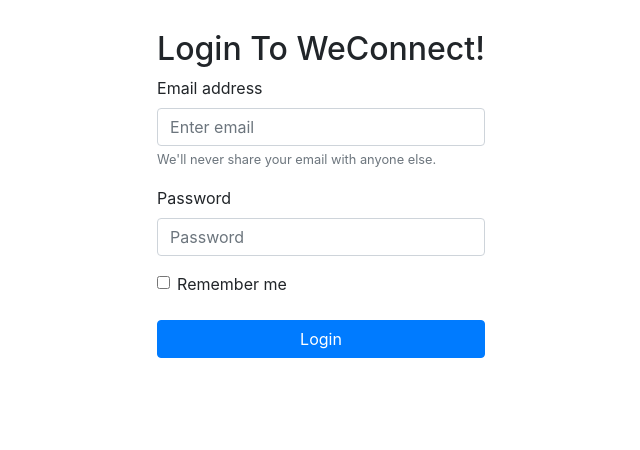
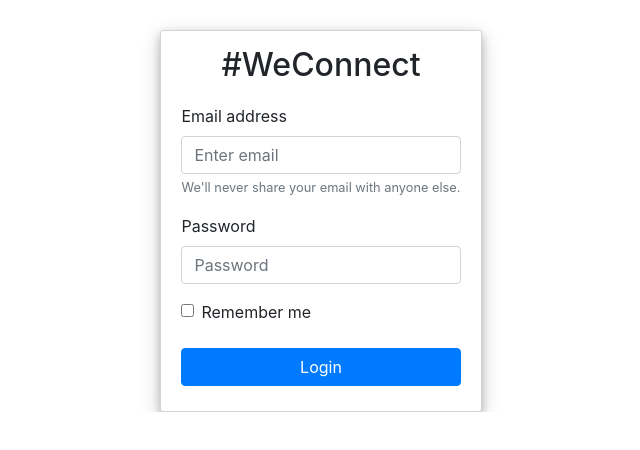
Before and after one commit to daktari01/we_connect, a plain HTML site: page designs/UI/login.html in a window 1280 px wide. Shown: the whole page, without its empty margins (319-959 px from the left). Drawn offline with Linux system fonts and the light colour scheme.

Commit message:
[chore #155542707] Improve the login page Add more styling to make the login page look better

```diff
--- a/designs/UI/css/main.css
+++ b/designs/UI/css/main.css
@@ -1,3 +1,20 @@
+body, html{
+    height: 100%;
+}
+
+body {
+    /* The image used */
+    background-color: lightgray
+
+    /* Full height */
+    height: 100%;
+
+    /* Center and scale the image */
+    background-position: center;
+    background-repeat: no-repeat;
+    background-size: cover;
+}
+
 #loginWrapper{
     width: 100%;
     margin: 0 auto;
@@ -7,7 +24,17 @@
     justify-content: space-around;
     display: flex;
     float: none;
+
 }
-#loginContainer{
+#loginContainer form{
+    background-color: white;
+    box-shadow: 0 4px 8px 0 rgba(0, 0, 0, 0.2), 0 6px 20px 0 rgba(0, 0, 0, 0.19);
+    border-radius: 3px;
+    border: solid lightgrey 1px;
     margin-top: 30px;
+    padding: 15px 20px 25px 20px;
 }
+#loginWrapper h2{
+    text-align: center;
+    margin-bottom: 20px;
+}
--- a/designs/UI/login.html
+++ b/designs/UI/login.html
@@ -4,6 +4,7 @@
 <html>
     <head>
         <meta charset="utf-8">
+        <meta name="viewport" content="width=device-width,height=device-height,initial-scale=1.0"/>
         <title>Log In | WeConnect</title>
         <link rel="stylesheet" href="css/bootstrap.min.css">
         <link rel="stylesheet" href="css/main.css">
@@ -12,7 +13,7 @@
         <div class="container col-min-6" id="loginContainer">
             <div class="wrapper" id="loginWrapper">
                 <form>
-                    <h2>Login To WeConnect!</h2>
+                    <h2>#WeConnect</h2>
                   <div class="form-group">
                     <label for="loginEmail">Email address</label>
                     <input type="email" class="form-control" id="loginEmailInput" aria-describedby="emailHelp" placeholder="Enter email">
```
Also changed, not shown: designs/UI/images/backgrounds/blue_med.jpeg (added), requirements.txt (added).
